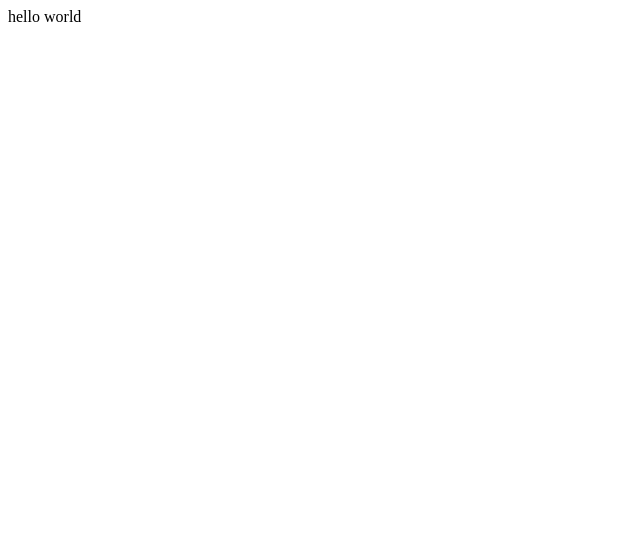
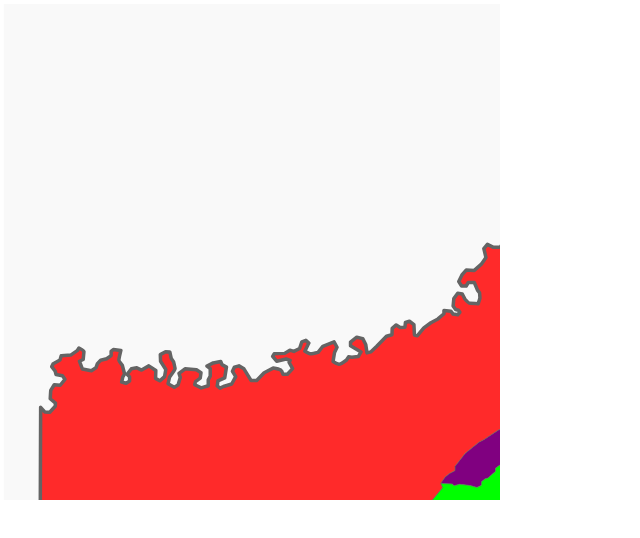
Before and after one commit to EduarMendez/GuaviareMap, a plain HTML site: page index.html in a window 1280 px wide. Shown: the whole page, without its empty margins (0-640 px from the left). Drawn offline with Linux system fonts and the light colour scheme.

Commit message:
add Guaviare map

```diff
--- a/index.html
+++ b/index.html
@@ -1 +1,9 @@
-hello world
+<!DOCTYPE html>
+    <head>
+        <link rel="stylesheet" type="text/css" href="style.css">
+    </head>
+    <body>
+        <object id="guaviareMap" type="image/svg+xml" data="guaviareMap.svg">
+        </object>
+    </body>
+</html>
--- /dev/null
+++ b/style.css
@@ -0,0 +1,9 @@
+#guaviareMap {
+    position: absolute;
+    top: 0%;
+    left: 0%;
+    width: 500px;
+    height: 500px;
+
+
+}
```
Also changed, not shown: guaviareMap.svg (added).
